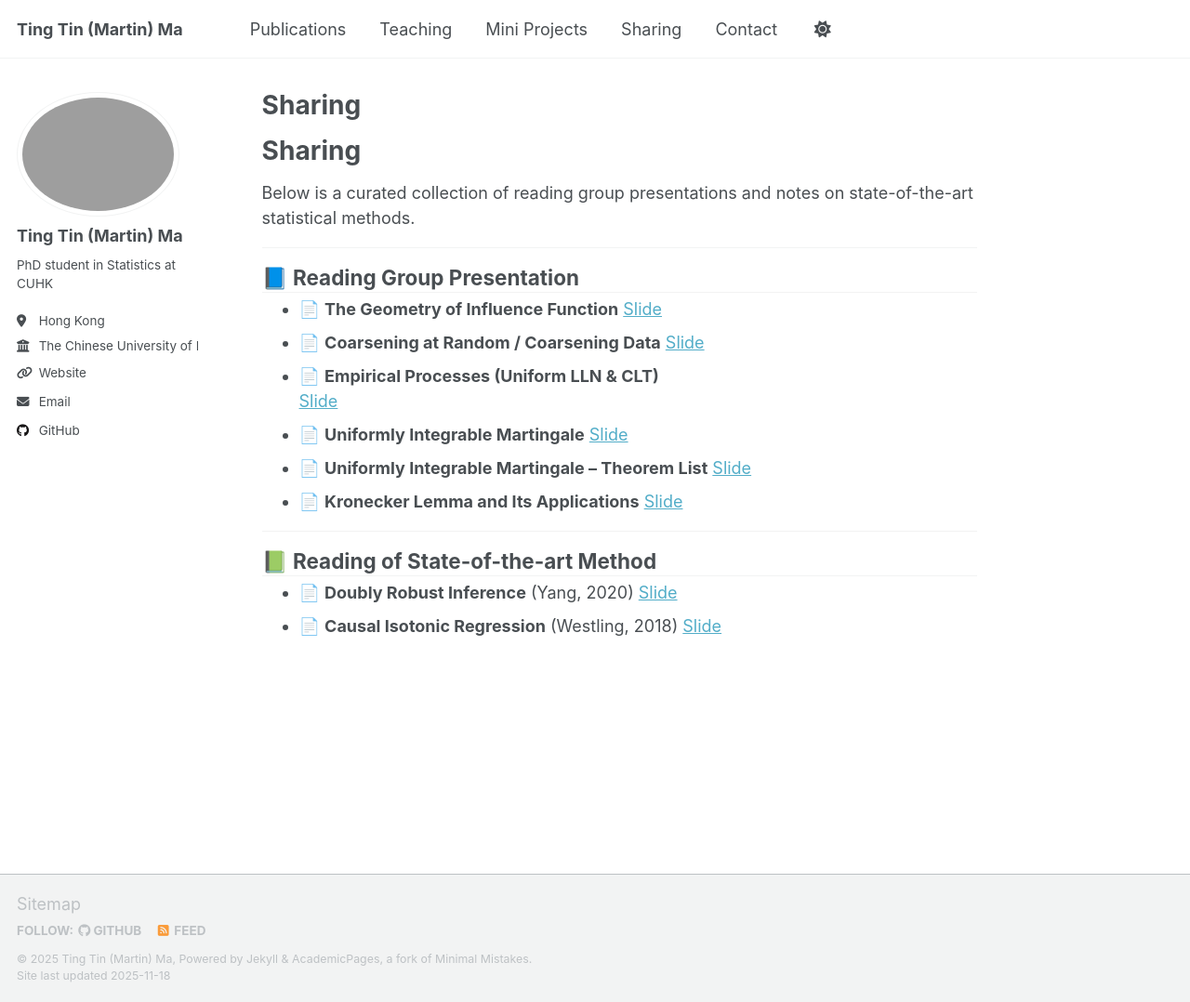
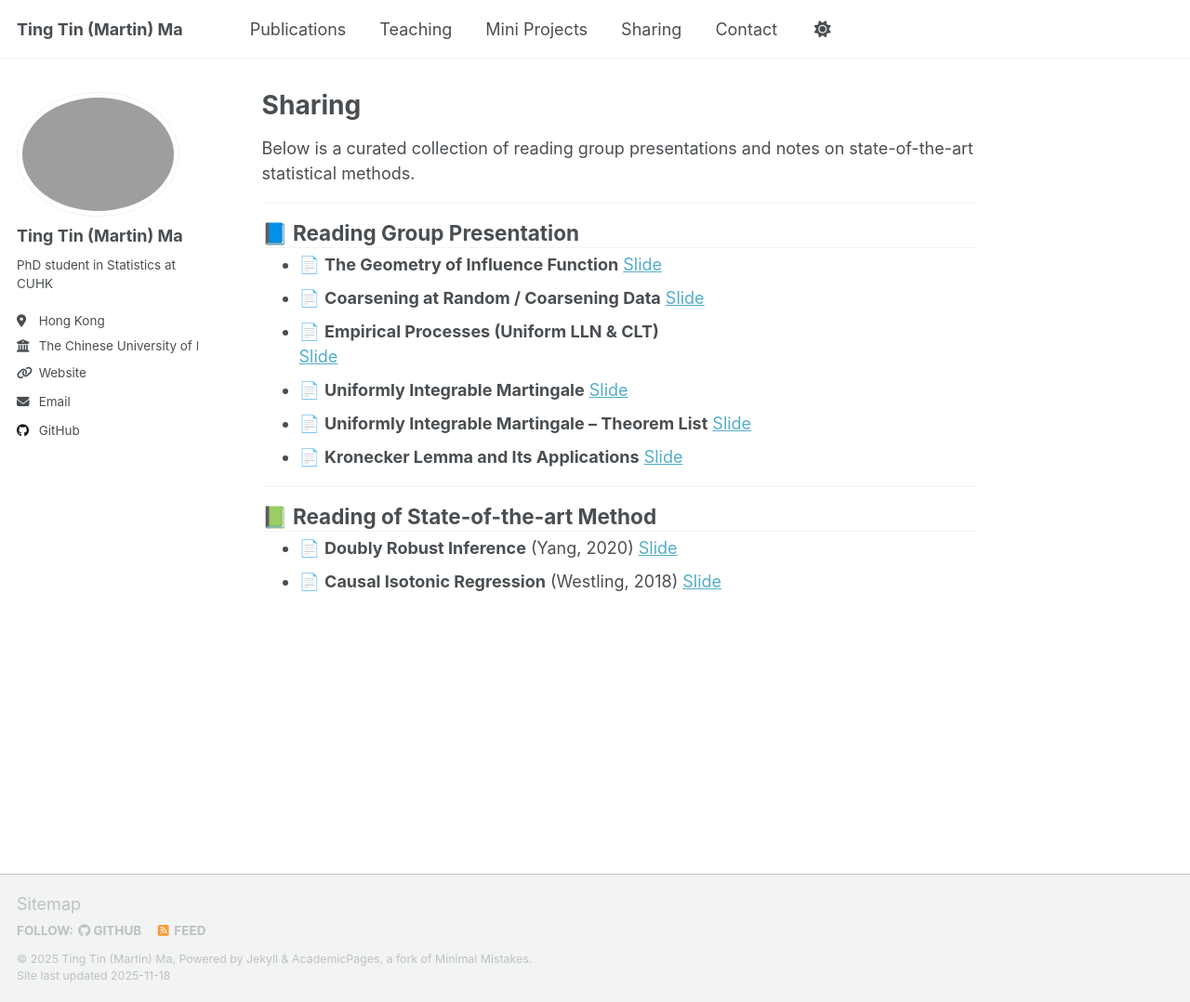
Before and after one commit to martinmtt0902/martinmtt0902.github.io, a Jekyll site: the page built from _pages/sharing.md, in a window 1280 px wide and 1078 px high. Shown: the whole window at 93% size. Built offline with Jekyll 4.4.1, drawn with Linux system fonts in a browser that asks for light colours; a script that is not in the unit is left out.

Commit message:
Remove header from sharing.md
Removed the header 'Sharing' from the sharing page.

```diff
--- a/_pages/sharing.md
+++ b/_pages/sharing.md
@@ -4,8 +4,6 @@ title: "Sharing"
 permalink: /sharing/
 author_profile: true
 ---
-
-# Sharing
 
 Below is a curated collection of reading group presentations and notes on state-of-the-art statistical methods.
 
```
